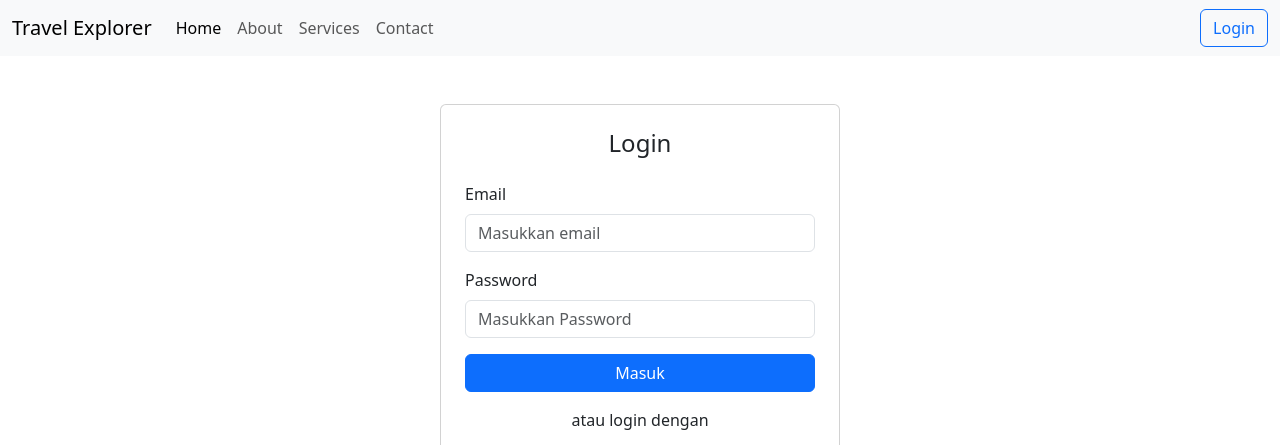
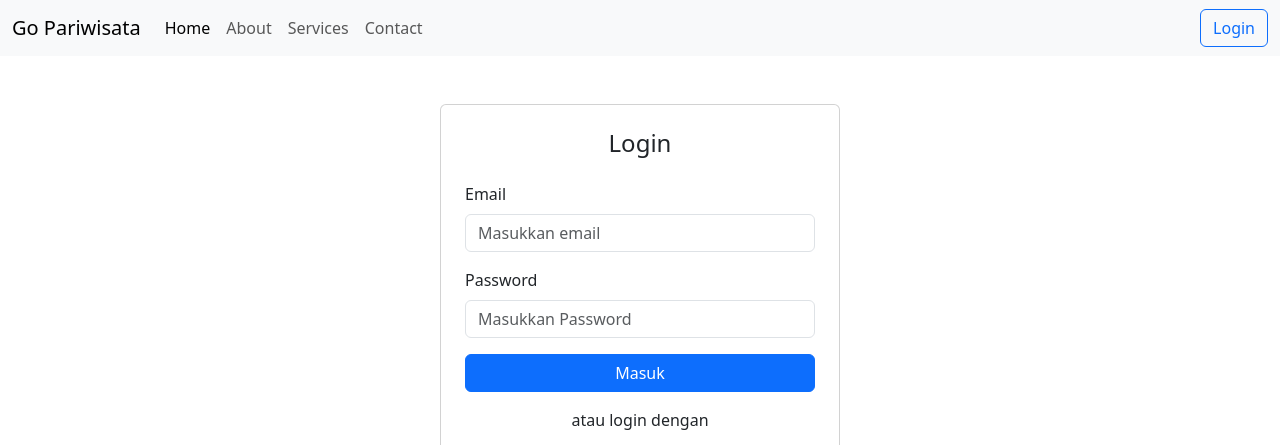
Before and after one commit to Chasnmr/Go-Pariwisata, a plain HTML site: page index.html in a window 1280 px wide. Shown: the top 445 px of the page. Drawn offline with nearby package versions, Linux system fonts and the light colour scheme.

Commit message:
Update and rename dashboard.html to index.html

```diff
--- a/dashboard.html
+++ b/index.html
@@ -11,7 +11,7 @@
     <!-- Navbar -->
     <nav class="navbar navbar-expand-lg navbar-light bg-light">
         <div class="container-fluid">
-            <a class="navbar-brand" href="#">Travel Explorer</a>
+            <a class="navbar-brand" href="#">Go Pariwisata</a>
             <button class="navbar-toggler" type="button" data-bs-toggle="collapse" data-bs-target="#navbarNav" aria-controls="navbarNav" aria-expanded="false" aria-label="Toggle navigation">
                 <span class="navbar-toggler-icon"></span>
             </button>
```
